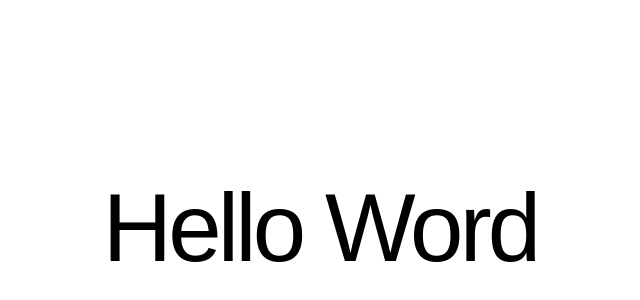
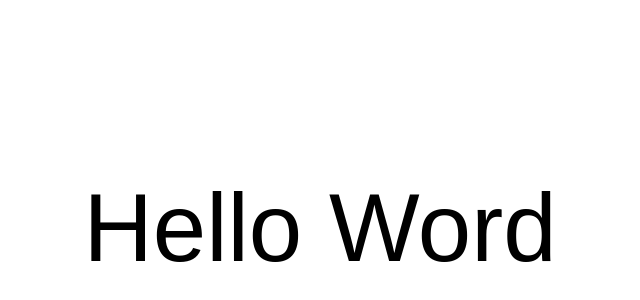
Before and after one commit to ThanhNV121097/project-adb03101, a Next.js app in the folder code/frontend/: page / in a window 1280 px wide. Shown: the part 172-472 px from the top of the page, without its empty margins (320-960 px from the left). Built offline with nearby package versions, Linux system fonts and the light colour scheme.

Commit message:
Add heading token spacing fallback cleanup

```diff
--- a/code/frontend/components/CenteredMessage.module.css
+++ b/code/frontend/components/CenteredMessage.module.css
@@ -13,5 +13,4 @@
   font-size: var(--text-3xl);
   font-weight: 400;
   line-height: 1;
-  letter-spacing: -0.04em;
 }
```
